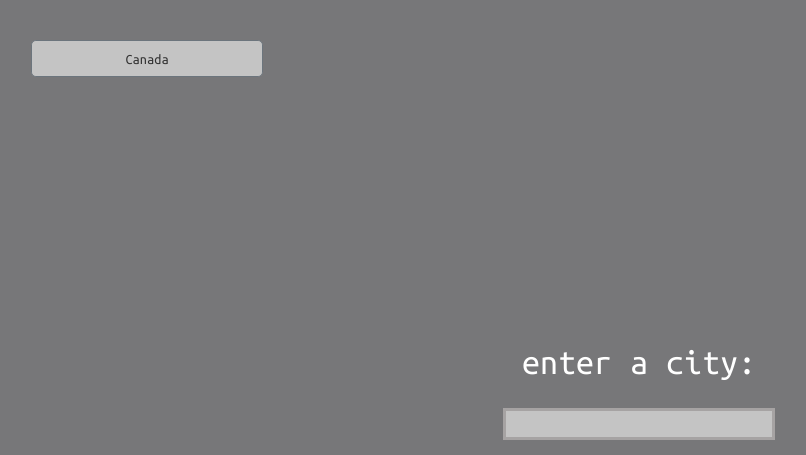
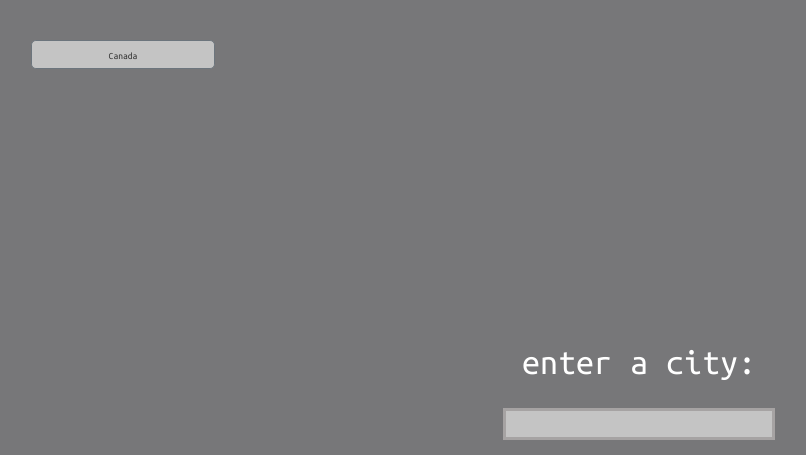
Before and after one commit to dylncheng/weather-app-new, a Flask app: page / in a window 1280 px wide. Shown: the top 455 px of the page, without its empty margins (1-807 px from the left). Run offline with Flask 2, Linux system fonts and the light colour scheme; some libraries are stand-ins or nearby versions.

Commit message:
small patch

```diff
--- a/static/css/index.css
+++ b/static/css/index.css
@@ -2,6 +2,12 @@
     .input {
         font-size: 1.2rem;
         padding: 5px;
+    }
+
+    select#country {
+        width: 11.5rem;
+        height: 1.8rem;
+        font-size: 0.6rem;
     }
 
 }
```
